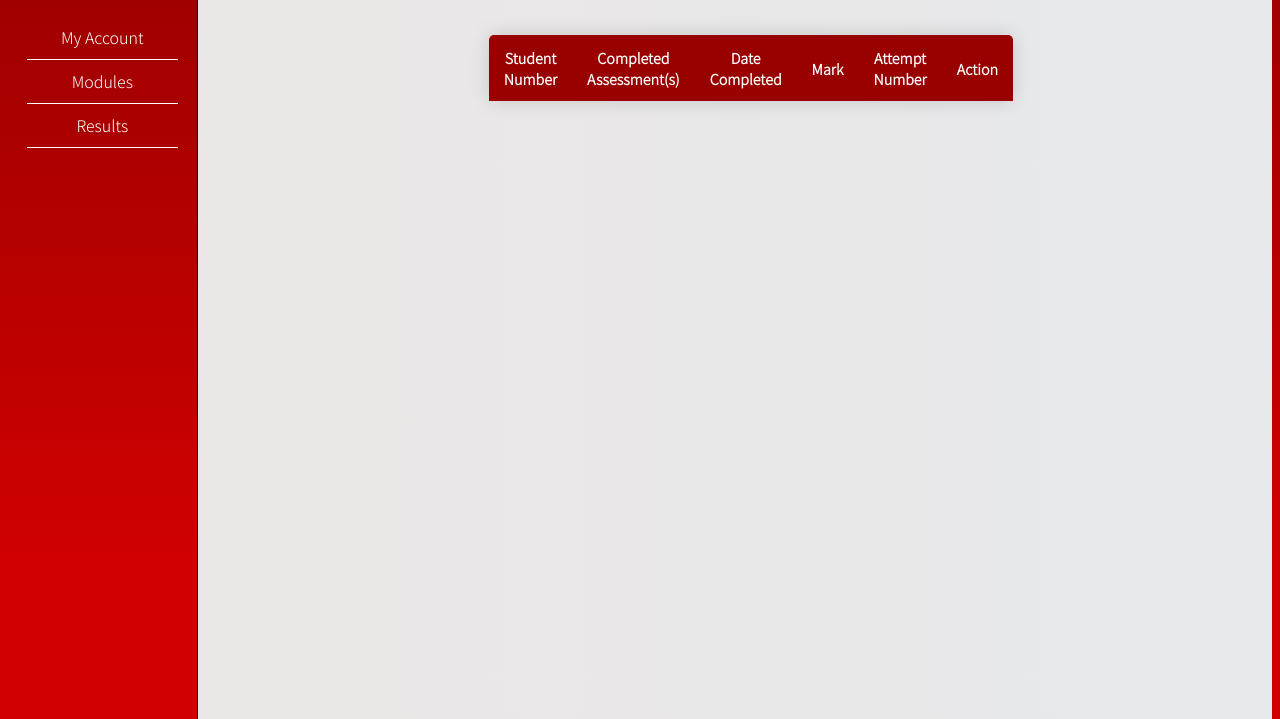
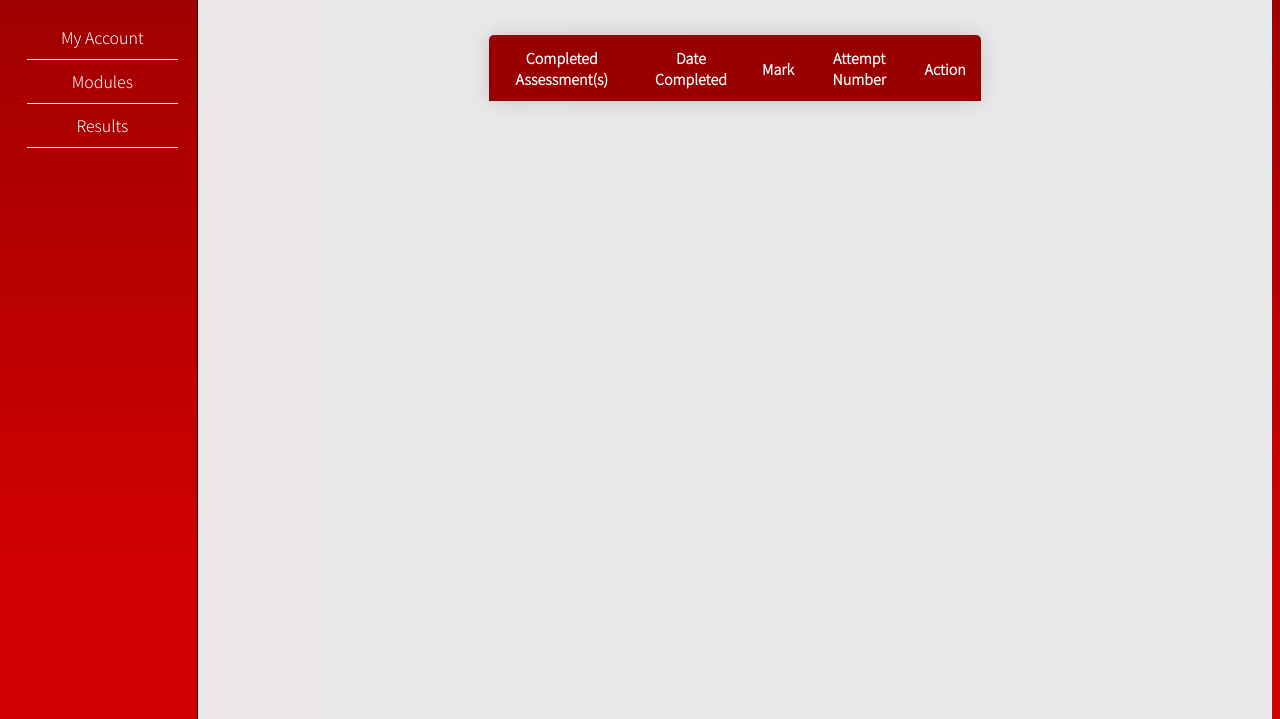
Before and after one commit to emmekay/Automated-Assessment-Tool---Group, a Flask app: page /completed_assessments/2 in a window 1280 px wide. Shown: the part 88-807 px from the top of the page. Run offline with Flask 2, Linux system fonts and the light colour scheme; the visitor is signed in with stand-in values (Sample User, id 1); data comes from the database, SQL or seed files in the repository; data that the repository does not hold is empty.

Commit message:
Fixed My Assessments upcomming assessments issue

```diff
--- a/AssessmentApp/routes_NK.py
+++ b/AssessmentApp/routes_NK.py
@@ -58,7 +58,8 @@ def my_assessments(user_id):
             all_attempts.append(result.grade)
             attempts_average = round((sum(all_attempts) / len(all_attempts)), 1)
 
-        Assess_results[a_id] = attempts_average
+        if user_results:
+            Assess_results[a_id] = attempts_average
 
     return render_template(
         "my_assessments.html",
--- a/AssessmentApp/templates/completed_assessments.html
+++ b/AssessmentApp/templates/completed_assessments.html
@@ -14,7 +14,6 @@
   <table class="completed-assessments-table">
     <thead>
       <tr>
-        <th scope="col">Student Number</th>
         <th scope="col">Completed Assessment(s)</th>
         <th scope="col">Date Completed</th>
         <th scope="col">Mark</th>
@@ -27,7 +26,6 @@
 
       {% for r in result_ids %}
       <tr>
-        <td>{{ current_user.id }}</td> <!-- Student Number -->
         <td>{{ assess_details[r.assessment_id].assessment_name }}</td> <!-- Completed Assessment(s) -->
         <td>{{ r.date_completed }}</td> <!-- Date Completed -->
         <td>{{ r.grade }}</td> <!-- Mark -->
```
